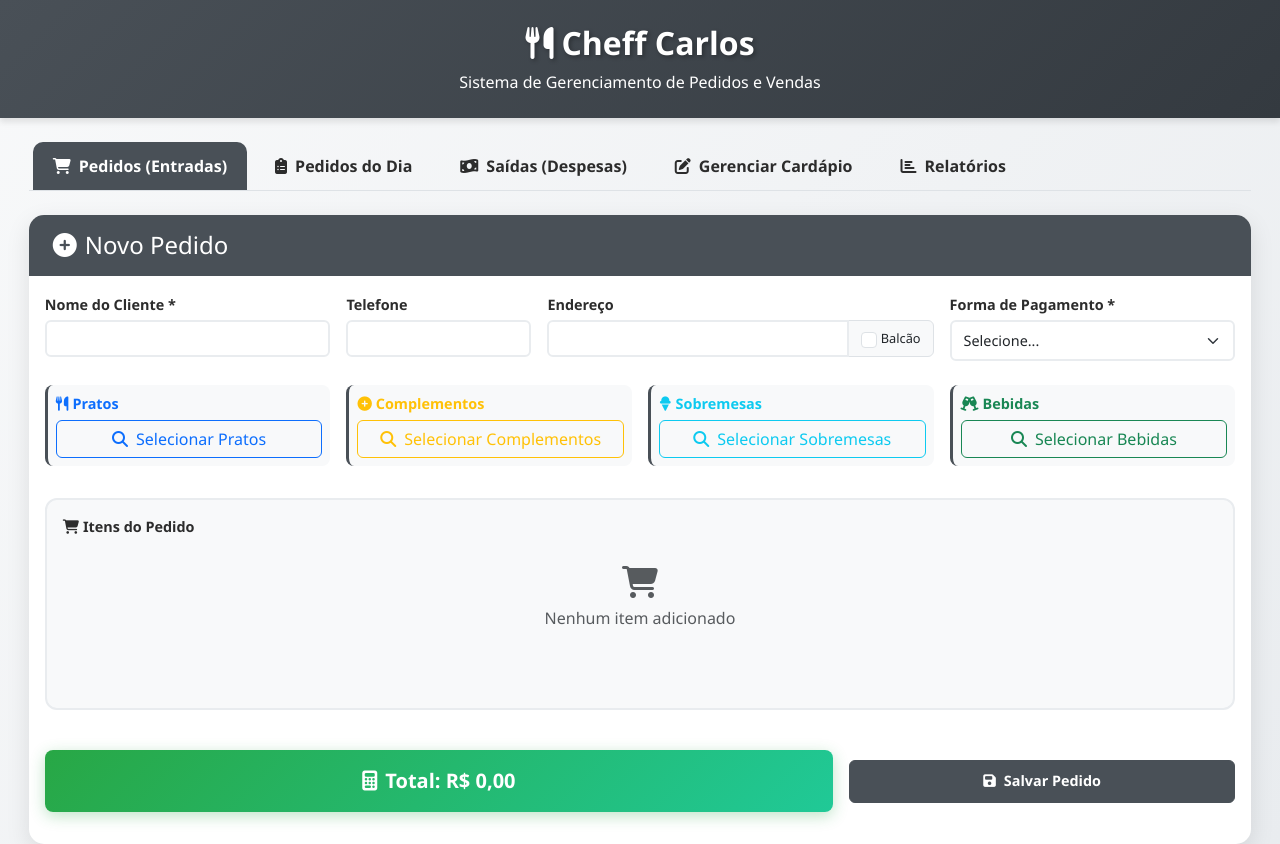
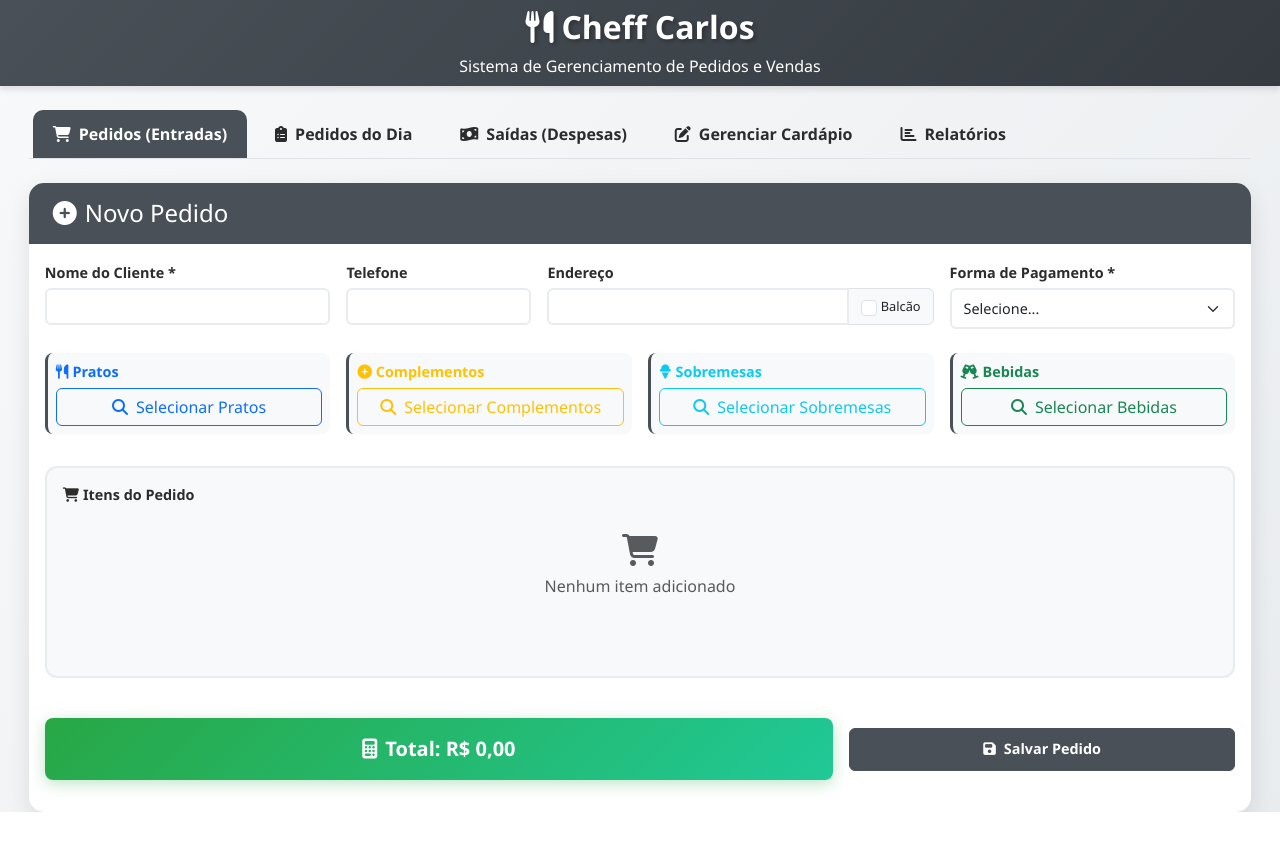
Before and after one commit to leandrolopesleal262016/cheffcarlos, a Flask app: page / in a window 1280 px wide. After the commit the page ends 812 px from the top, so only its background shows below. Run offline with Flask 3, Linux system fonts and the light colour scheme; data comes from the database, SQL or seed files in the repository; both versions use the stored data as it was after the commit.

```diff
--- a/templates/index.html
+++ b/templates/index.html
@@ -507,7 +507,7 @@
         .header {
             background: linear-gradient(135deg, var(--primary-color) 0%, var(--secondary-color) 100%);
             color: white;
-            padding: 1.5rem 0;
+            padding: 0.5rem 0;
             box-shadow: 0 4px 6px rgba(0,0,0,0.1);
         }
 
```
Also changed, not shown: pedidos.db.
